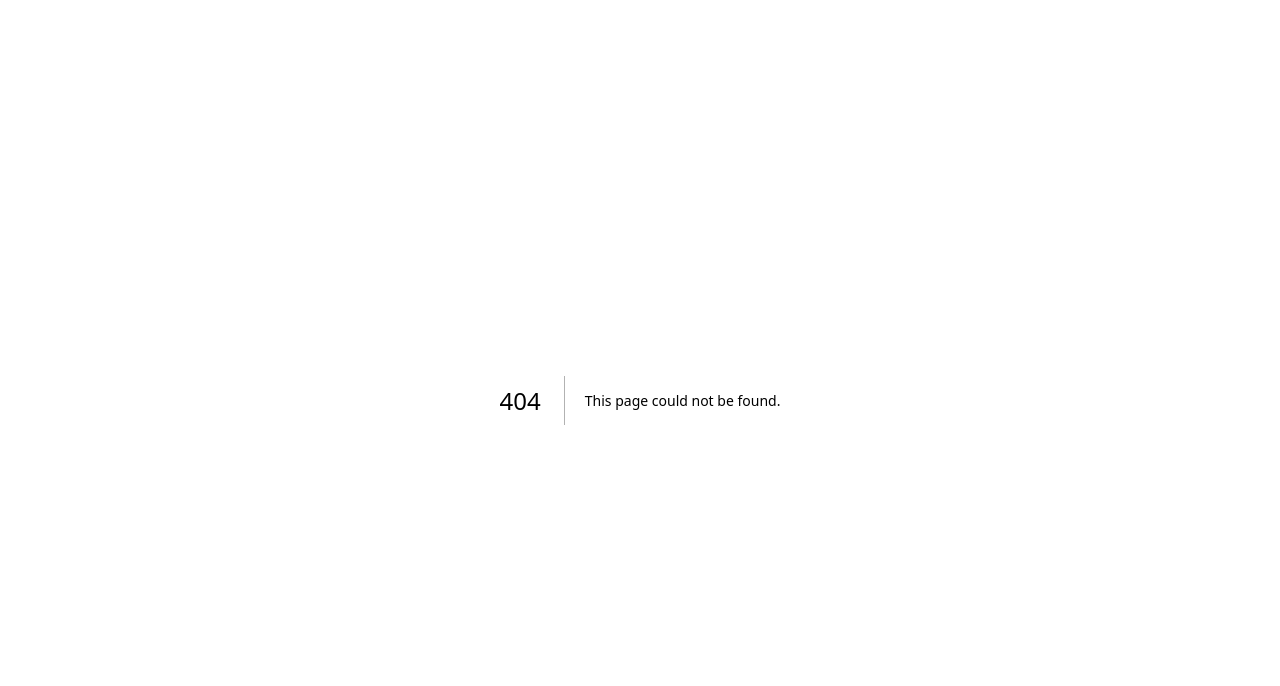
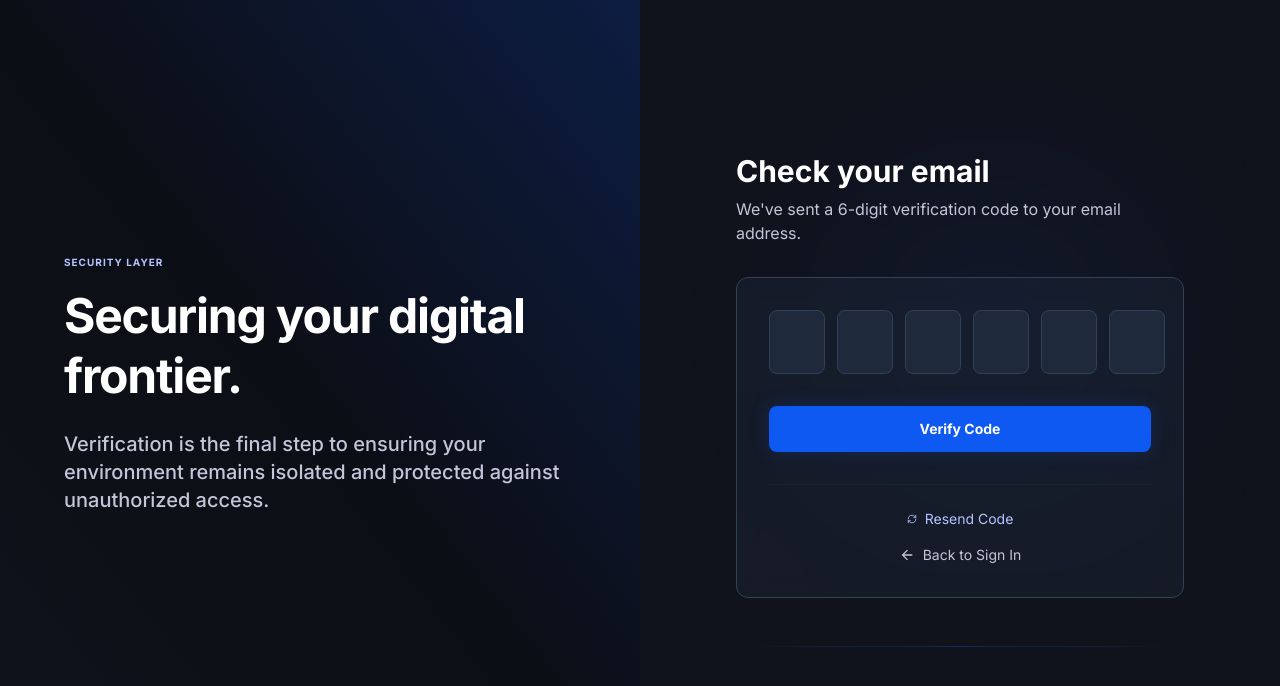
Before and after one commit to mubarakkkkkk/Atlas, a Next.js app: page /reset-password in a window 1280 px wide. Before the commit this address had no page. Shown: the top 686 px of the page. Built offline with nearby package versions, Linux system fonts and the light colour scheme.

Commit message:
forgot password

```diff
--- a/app/(auth)/forgot-password/page.tsx
+++ b/app/(auth)/forgot-password/page.tsx
@@ -1,7 +1,9 @@
 import React from "react";
 import { ForgotPasswordBranding } from "@/app/components/auth/forgotPasswordBranding";
-import { ArrowLeft, ArrowRight } from "lucide-react";
+import { ArrowLeft, ArrowRight,Mail } from "lucide-react";
 import Link from "next/link";
+import Button from "@/app/components/layout/button";
+import Input from "@/app/components/layout/input";
 
 const ForgotPasswordPage = () => {
   return (
@@ -10,42 +12,74 @@ const ForgotPasswordPage = () => {
 
       {/* Right panel */}
       <div className="grow md:w-1/2 flex items-center justify-center p-6 sm:p-12 bg-background">
+        <div className="w-full max-w-[448px] space-y-10">
 
           {/* Card */}
-        <div className="w-full max-w-md border border-gray-600 rounded-xl shadow-sm p-8 flex flex-col gap-6">
-
+          <div
+            className="rounded-xl p-8 space-y-6"
+            style={{
+              background: "rgba(30, 41, 59, 0.35)",
+              backdropFilter: "blur(12px)",
+              border: "1px solid #334155",
+            }}
+          >
             {/* Header */}
-          <div className="flex flex-col gap-1">
-            <h1 className="text-2xl font-semibold text-gray-100">
+            <div className="space-y-2">
+              <h2 className="text-2xl font-bold text-on-surface">
                 Reset your password
-            </h1>
-            <p className="text-sm text-gray-500">
+              </h2>
+              <p className="text-sm text-on-surface-variant">
                 {"Enter your email address and we'll send you a code to reset your password."}
               </p>
             </div>
 
             {/* Form */}
-          <div className="flex flex-col gap-4">
-            <input
+            <div className="space-y-6">
+              <div className="space-y-2">
+                <label
+                  htmlFor="email"
+                  className="block text-xs font-semibold tracking-widest uppercase text-outline"
+                >
+                  Email Address
+                </label>
+                <div className="relative">
+                  <span className="absolute left-4 top-1/2 -translate-y-1/2 text-outline text-lg select-none">
+                    <Mail size={20} />
+                  </span>
+                  <Input
+                    id="email"
+                    name="email"
                     type="email"
+                    autoComplete="email"
+                    required
                     placeholder="name@company.com"
-              className="w-full border-none bg-gray-700 rounded-lg px-4 py-2.5 text-sm text-gray-900 placeholder-gray-400 focus:outline-none focus:ring-2 focus:ring-primary focus:border-transparent transition"
+                    className="pl-12 bg-surface-variant border-outline-variant text-on-surface rounded-lg focus:ring-2 focus:ring-primary-container focus:border-primary-container placeholder:text-outline/50"
                   />
+                </div>
+              </div>
 
-            <button className="w-full bg-primary text-white py-2.5 px-6 rounded-lg flex items-center justify-center gap-2 text-sm font-medium hover:opacity-90 transition">
+              <Button
+                type="submit"
+                className="bg-primary-container text-on-primary-container hover:brightness-110 active:scale-[0.98]"
+                style={{ boxShadow: "0 0 20px rgba(13, 89, 242, 0.15)" }}
+              >
                 Send Reset Code
                 <ArrowRight size={16} />
-            </button>
+              </Button>
             </div>
 
             {/* Back link */}
+            <div className="pt-4 text-center">
               <Link
                 href="./login"
-            className="flex items-center gap-1.5 text-sm text-gray-500 hover:text-gray-800 transition w-fit"
+                className="text-on-surface-variant hover:text-primary transition-colors text-sm flex items-center justify-center gap-2"
               >
-            <ArrowLeft size={15} />
+                <ArrowLeft size={16} />
                 Back to Sign In
               </Link>
+            </div>
+          </div>
+
 
         </div>
       </div>
--- /dev/null
+++ b/app/(auth)/reset-password/page.tsx
@@ -0,0 +1,18 @@
+import { VerifyEmailBranding } from "@/app/components/auth/verifyEmail/verifyEmailBranding";
+import { VerifyEmailForm } from "@/app/components/auth/verifyEmail/verifyEmailForm";
+
+
+const VerifyEmailPage = () => {
+  return (
+    <div className="min-h-screen flex flex-col bg-[#11131c] text-[#e1e1ee]">
+
+      <main className="grow flex flex-col md:flex-row">
+        <VerifyEmailBranding />
+        <VerifyEmailForm />
+      </main>
+
+    </div>
+  );
+};
+
+export default VerifyEmailPage;
--- a/app/components/auth/forgotPasswordBranding.tsx
+++ b/app/components/auth/forgotPasswordBranding.tsx
@@ -18,7 +18,7 @@ export function ForgotPasswordBranding () {
           height={80}
         />
         </div>
-        <div className="text-white p-4">
+        <div className="text-white p-4 justify-center items-center flex-col">
           <h1 className="text-6xl font-bold">
             Forgot your password? <br />
             No problem.
--- /dev/null
+++ b/app/components/auth/verifyEmail/otpInput.tsx
@@ -0,0 +1,56 @@
+"use client";
+
+import { useRef, KeyboardEvent, ChangeEvent } from "react";
+
+interface OtpInputProps {
+  value: string[];
+  onChange: (value: string[]) => void;
+}
+
+export function OtpInput({ value, onChange }: OtpInputProps) {
+  const refs = useRef<(HTMLInputElement | null)[]>([]);
+
+  const handleChange = (index: number, e: ChangeEvent<HTMLInputElement>) => {
+    const val = e.target.value.replace(/\D/g, "").slice(-1);
+    const newOtp = [...value];
+    newOtp[index] = val;
+    onChange(newOtp);
+    if (val && index < 5) refs.current[index + 1]?.focus();
+  };
+
+  const handleKeyDown = (index: number, e: KeyboardEvent<HTMLInputElement>) => {
+    if (e.key === "Backspace" && !value[index] && index > 0) {
+      refs.current[index - 1]?.focus();
+    }
+  };
+
+  const handlePaste = (e: React.ClipboardEvent) => {
+    e.preventDefault();
+    const pasted = e.clipboardData.getData("text").replace(/\D/g, "").slice(0, 6);
+    const newOtp = [...value];
+    pasted.split("").forEach((char, i) => { newOtp[i] = char; });
+    onChange(newOtp);
+    refs.current[Math.min(pasted.length, 5)]?.focus();
+  };
+
+  return (
+    <div className="flex justify-between gap-2 md:gap-3">
+      {value.map((digit, index) => (
+        <input
+          key={index}
+          ref={(el) => { refs.current[index] = el; }}
+          type="text"
+          inputMode="numeric"
+          maxLength={1}
+          value={digit}
+          aria-label={`Digit ${index + 1}`}
+          onChange={(e) => handleChange(index, e)}
+          onKeyDown={(e) => handleKeyDown(index, e)}
+          onPaste={handlePaste}
+          className="w-12 h-14 md:w-14 md:h-16 text-center text-xl font-bold bg-[#1e293b] border border-slate-700 text-white rounded-lg focus:outline-none focus:border-primary transition-all"
+          style={{ boxShadow: digit ? "0 0 20px rgba(13, 89, 242, 0.2)" : undefined }}
+        />
+      ))}
+    </div>
+  );
+}
--- /dev/null
+++ b/app/components/auth/verifyEmail/verifyEmailBranding.tsx
@@ -0,0 +1,45 @@
+
+export function VerifyEmailBranding() {
+  return (
+    <div className="hidden md:flex md:w-1/2 relative overflow-hidden items-center justify-center p-12 bg-[#0c0e16]">
+      {/* Background image */}
+      <div className="absolute inset-0 z-0">
+        <div className="absolute inset-0 bg-linear-to-tr from-[#11131c] via-transparent to-primary/20" />
+      </div>
+
+      {/* Content */}
+      <div className="relative z-10 max-w-lg">
+        <span className="text-[#b5c4ff] text-[10px] font-bold uppercase tracking-widest mb-4 block">
+          Security Layer
+        </span>
+        <h1 className="text-5xl font-black leading-tight tracking-tight text-white mb-6">
+          Securing your digital frontier.
+        </h1>
+        <p className="text-xl font-medium text-[#c3c5d8] mb-8">
+          Verification is the final step to ensuring your environment remains
+          isolated and protected against unauthorized access.
+        </p>
+
+        {/* Glass card */}
+        {/* <div
+          className="p-6 rounded-xl flex items-start gap-4"
+          style={{
+            background: "rgba(30, 41, 59, 0.4)",
+            backdropFilter: "blur(12px)",
+            border: "1px solid #334155",
+          }}
+        >
+          <div className="p-3 bg-primary/20 rounded-lg shrink-0">
+            <ShieldCheck size={20} />
+          </div>
+          <div>
+            <h3 className="text-white font-bold text-sm mb-1">Encrypted Tunnel</h3>
+            <p className="text-[#c3c5d8] text-sm">
+              Every authentication request is wrapped in a layer of AES-256 encryption.
+            </p>
+          </div>
+        </div> */}
+      </div>
+    </div>
+  );
+}
--- /dev/null
+++ b/app/components/auth/verifyEmail/verifyEmailForm.tsx
@@ -0,0 +1,97 @@
+"use client";
+
+import Link from "next/link";
+import { useState } from "react";
+import { OtpInput } from "@/app/components/auth/verifyEmail/otpInput";
+import Button from "@/app/components/layout/button";
+import { RefreshCw } from 'lucide-react';
+
+export function VerifyEmailForm() {
+  const [otp, setOtp] = useState<string[]>(Array(6).fill(""));
+  const [isLoading, setIsLoading] = useState(false);
+
+  const handleSubmit = async (e: React.FormEvent) => {
+    e.preventDefault();
+    setIsLoading(true);
+    // handle verify logic here
+    setTimeout(() => setIsLoading(false), 2000);
+  };
+
+  const handleResend = () => {
+    // handle resend logic here
+    console.log("Resend code");
+  };
+
+  return (
+    <div className="w-full md:w-1/2 flex items-center justify-center p-6 md:p-12 relative bg-[#11131c]">
+      {/* Atmospheric glow */}
+      <div className="absolute top-1/4 right-1/4 w-64 h-64 bg-primary/10 blur-[100px] rounded-full pointer-events-none" />
+
+      <div className="w-full max-w-[448px] z-10">
+        {/* Header */}
+        <div className="mb-8">
+          <h2 className="text-3xl font-extrabold text-white mb-2">
+            Check your email
+          </h2>
+          <p className="text-[#c3c5d8]">
+            We&apos;ve sent a 6-digit verification code to your email address.
+          </p>
+        </div>
+
+        {/* Glass Card */}
+        <div
+          className="p-8 rounded-xl"
+          style={{
+            background: "rgba(30, 41, 59, 0.4)",
+            backdropFilter: "blur(12px)",
+            border: "1px solid #334155",
+          }}
+        >
+          <form onSubmit={handleSubmit} className="space-y-8">
+            <OtpInput value={otp} onChange={setOtp} />
+
+            <Button
+              type="submit"
+              isLoading={isLoading}
+              loadingText="Verifying..."
+              className="bg-primary text-white hover:bg-primary/90"
+              style={{ boxShadow: "0 0 20px rgba(13, 89, 242, 0.2)" }}
+            >
+              Verify Code
+            </Button>
+          </form>
+
+          {/* Actions */}
+          <div className="mt-8 pt-6 border-t border-slate-800/50 flex flex-col items-center gap-4">
+            <button
+              type="button"
+              onClick={handleResend}
+              className="text-[#b5c4ff] hover:text-white transition-colors flex items-center gap-2 text-sm"
+            >
+              <RefreshCw size={10}/>
+              Resend Code
+            </button>
+
+            <Link
+              href="/login"
+              className="text-[#c3c5d8] hover:text-white transition-colors flex items-center gap-2 text-sm"
+            >
+              <svg className="size-4" fill="currentColor" viewBox="0 0 24 24">
+                <path d="M20 11H7.83l5.59-5.59L12 4l-8 8 8 8 1.41-1.41L7.83 13H20v-2z" />
+              </svg>
+              Back to Sign In
+            </Link>
+          </div>
+        </div>
+
+        {/* Decorative divider */}
+        <div className="mt-12 flex items-center justify-center">
+          <div
+            className="w-full h-px opacity-30"
+            style={{ background: "linear-gradient(90deg, transparent, #0d59f2, transparent)" }}
+          />
+        </div>
+      </div>
+    </div>
+  );
+}
```
Lines whose indentation alone changed are shown as unchanged.
